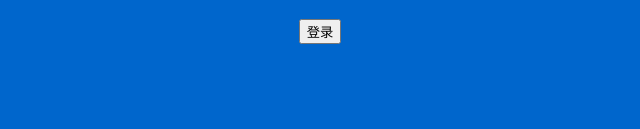
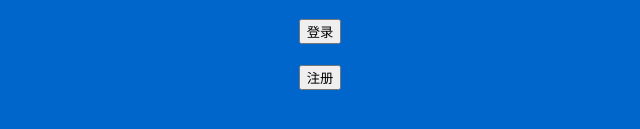
Before and after one commit to xiongjialu/HTML_DEMO, a plain HTML site: page index.html in a window 1280 px wide. Shown: the part 235-364 px from the top of the page, without its empty margins (320-960 px from the left). Drawn offline with Linux system fonts and the light colour scheme.

Commit message:
update index.html
Change-Id: I29392f2c237abf0d47cb234933f199c61c807f57

```diff
--- a/index.html
+++ b/index.html
@@ -12,6 +12,8 @@
             <p style="width:100%;height:30px;display:block;line-height:200px;text-align:center;color:white;font-size:16px;">账号:<input type="text" name="user" value="" max="10"></p>
             <p style="width:100%;height:30px;display:block;line-height:200px;text-align:center;color:white;font-size:16px;">密码:<input type="password" name="pass" value="" min="6" max="16"></p>
             <p style="width:100%;height:30px;display:block;line-height:200px;text-align:center;"><input type="submit" name="submit" value="登录"></p>
+
         </form>
+        <p style="width:100%;height:30px;display:block;line-height:200px;text-align:center;"><a href="zc/register.html"> <input type="button" name="register" value="注册"></a></p>
     </body>
 </html>
```
